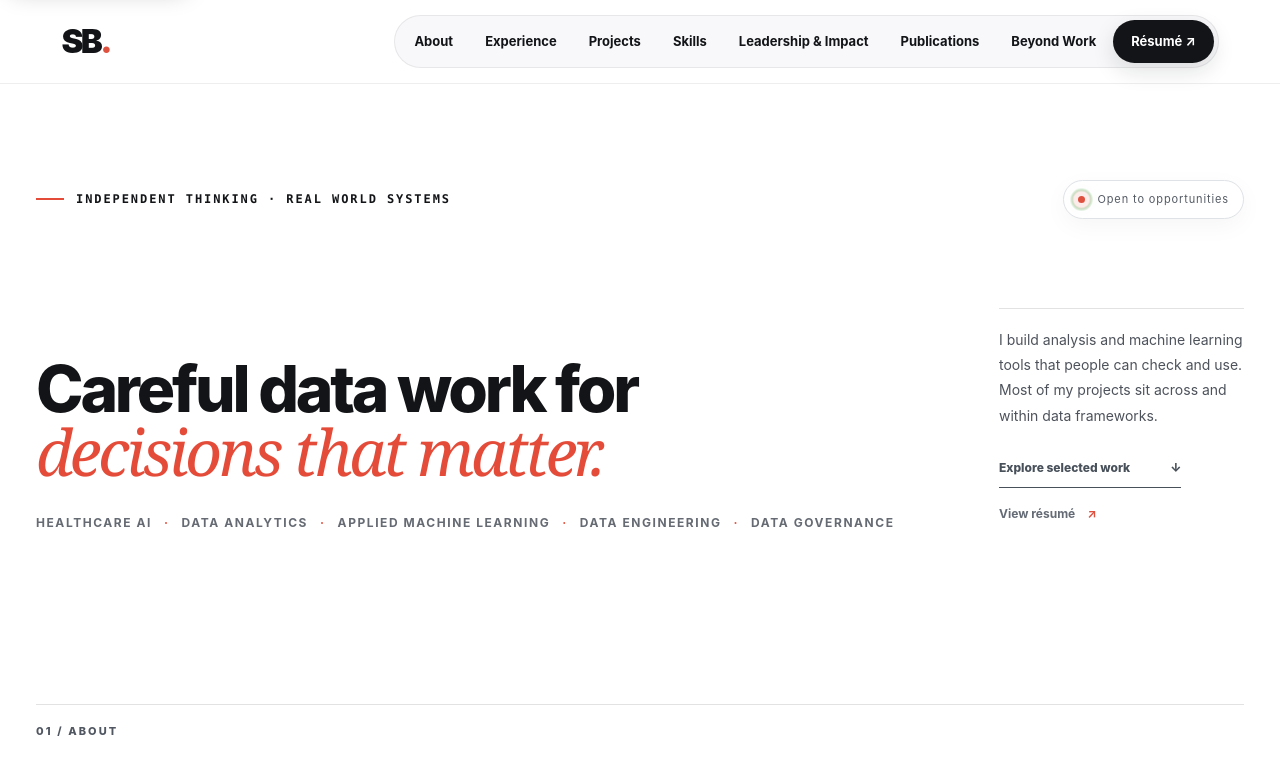
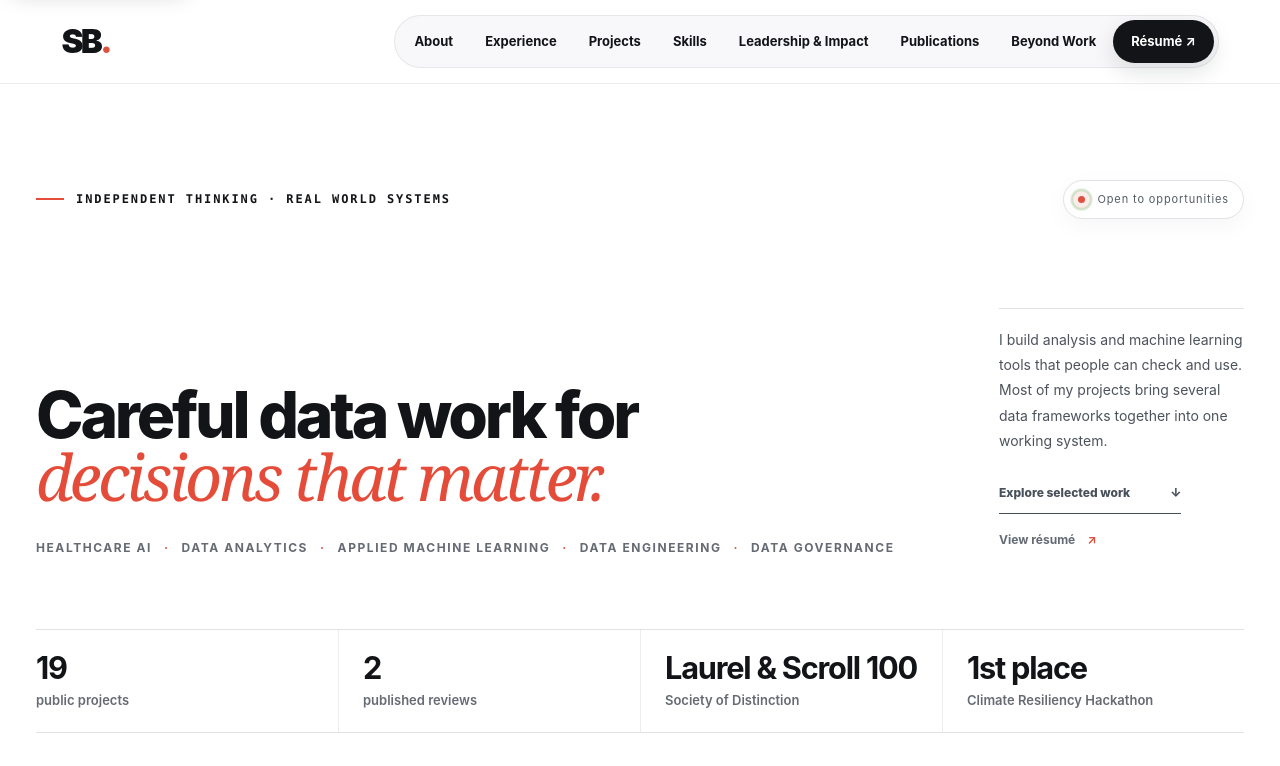
Before and after one commit to Boatengs/my-portfolio, a Next.js app: page / in a window 1280 px wide. Shown: the top 766 px of the page. Built offline with nearby package versions, Linux system fonts and the light colour scheme.

Commit message:
Hero proof band and reworded intro line (#72)

```diff
--- a/app/homepage-merge.css
+++ b/app/homepage-merge.css
@@ -379,3 +379,45 @@
   .hero-focus { margin-top: 22px; }
   .hero-focus li { font-size: 11px; }
 }
+
+
+/* Hero proof band */
+.hero-proof {
+  display: grid;
+  grid-template-columns: repeat(4, minmax(0, 1fr));
+  margin: clamp(48px, 6vw, 72px) 0 0;
+  padding: 0;
+  list-style: none;
+  border-top: 1px solid rgba(18, 20, 23, 0.12);
+  border-bottom: 1px solid rgba(18, 20, 23, 0.12);
+}
+
+.hero-proof li {
+  display: flex;
+  flex-direction: column;
+  gap: 6px;
+  padding: 22px 24px;
+  border-left: 1px solid rgba(18, 20, 23, 0.08);
+}
+
+.hero-proof li:first-child { border-left: 0; padding-left: 0; }
+
+.hero-proof strong {
+  font-size: clamp(22px, 2.4vw, 32px);
+  line-height: 1.05;
+  letter-spacing: -0.04em;
+  color: #121417;
+}
+
+.hero-proof span {
+  font-size: 13px;
+  font-weight: 600;
+  color: #656a73;
+}
+
+@media (max-width: 860px) {
+  .hero-proof { grid-template-columns: repeat(2, minmax(0, 1fr)); }
+  .hero-proof li { padding: 18px 16px; }
+  .hero-proof li:nth-child(odd) { border-left: 0; padding-left: 0; }
+  .hero-proof li:nth-child(n + 3) { border-top: 1px solid rgba(18, 20, 23, 0.08); }
+}
--- a/app/page.tsx
+++ b/app/page.tsx
@@ -464,8 +464,8 @@ export default function Home() {
           <div className="hero-aside">
             <p>
               I build analysis and machine learning tools that people can check
-              and use. Most of my projects sit across
-              and within data frameworks.
+              and use. Most of my projects bring several
+              data frameworks together into one working system.
             </p>
             <div className="hero-actions">
               <a className="text-link" href="#work">
@@ -477,6 +477,24 @@ export default function Home() {
             </div>
           </div>
         </div>
+        <ul className="hero-proof" aria-label="At a glance">
+          <li>
+            <strong>{allProjects.length}</strong>
+            <span>public projects</span>
+          </li>
+          <li>
+            <strong>{publications.length}</strong>
+            <span>published reviews</span>
+          </li>
+          <li>
+            <strong>Laurel &amp; Scroll 100</strong>
+            <span>Society of Distinction</span>
+          </li>
+          <li>
+            <strong>1st place</strong>
+            <span>Climate Resiliency Hackathon</span>
+          </li>
+        </ul>
       </section>
       <section className="section about-system shell" id="about">
         <div className="about-system-head">
```
